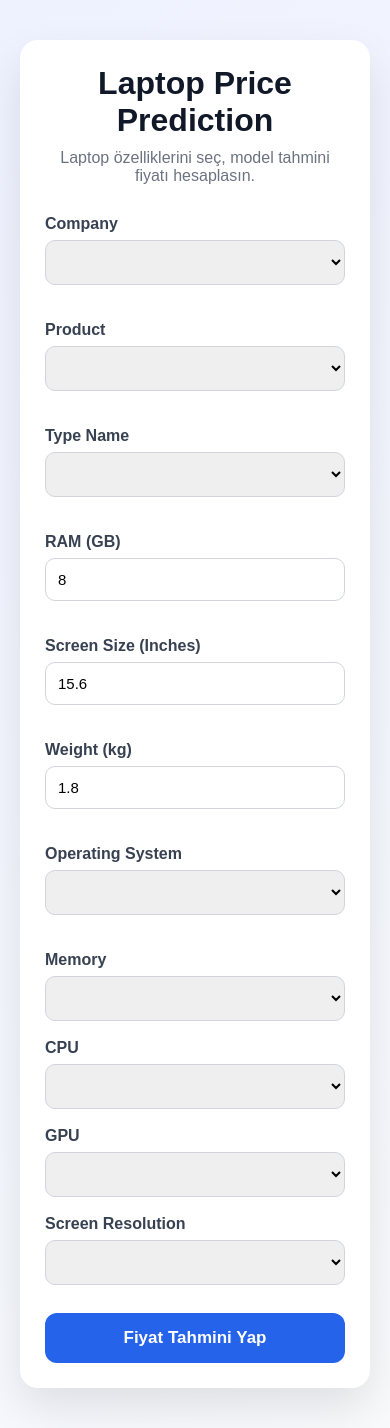
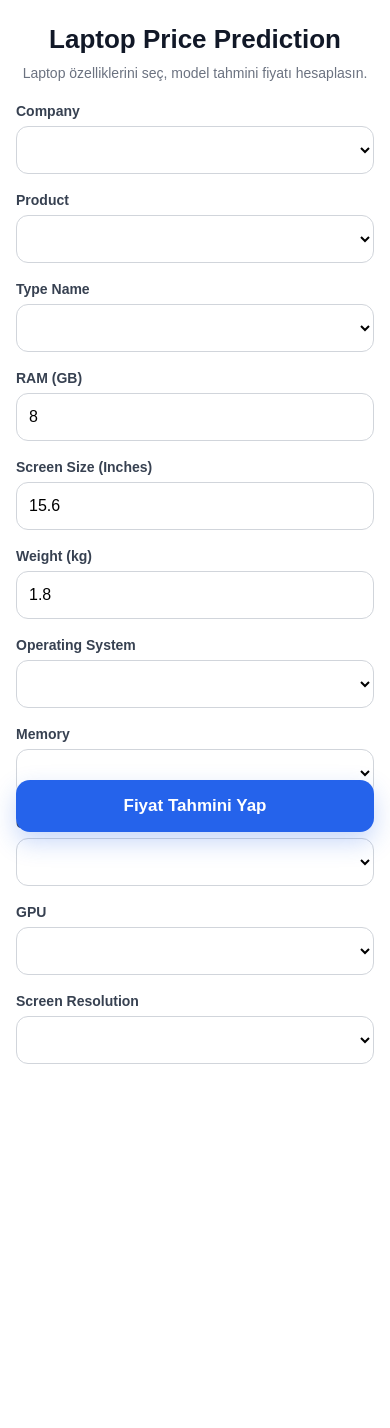
Before and after one commit to zeynepcelik1717/laptop-price-prediction, a FastAPI app: page / in a window 390 px wide. After the commit the page ends 1064 px from the top, so only its background shows below. Run offline with FastAPI, Linux system fonts and the light colour scheme; lists and menus that the app fills with data are empty; parts of the project's set-up code (start-up, migrations or seed data) failed here and were passed over.

Commit message:
Improve mobile responsive design

```diff
--- a/static/style.css
+++ b/static/style.css
@@ -11,17 +11,16 @@ body {
 
 .page {
     min-height: 100vh;
-    display: flex;
-    justify-content: center;
-    align-items: flex-start;
-    padding: 40px 20px;
+    padding: 32px 16px;
 }
 
 .card {
-    width: 850px;
+    width: 100%;
+    max-width: 900px;
+    margin: 0 auto;
     background: white;
-    border-radius: 18px;
-    padding: 35px;
+    border-radius: 22px;
+    padding: 36px;
     box-shadow: 0 20px 45px rgba(0, 0, 0, 0.10);
 }
 
@@ -32,12 +31,13 @@ body {
 
 .header h1 {
     margin: 0;
-    font-size: 32px;
+    font-size: clamp(26px, 5vw, 38px);
 }
 
 .header p {
     color: #6b7280;
     margin-top: 10px;
+    font-size: clamp(14px, 3vw, 16px);
 }
 
 .grid {
@@ -60,15 +60,19 @@ label {
     font-weight: bold;
     margin-bottom: 7px;
     color: #374151;
+    font-size: 14px;
 }
 
 input,
 select {
+    width: 100%;
+    min-height: 46px;
     padding: 12px;
     border: 1px solid #d1d5db;
-    border-radius: 10px;
-    font-size: 15px;
+    border-radius: 12px;
+    font-size: 16px;
     outline: none;
+    background: white;
 }
 
 input:focus,
@@ -78,9 +82,10 @@ select:focus {
 
 button {
     width: 100%;
+    min-height: 52px;
     padding: 15px;
     border: none;
-    border-radius: 12px;
+    border-radius: 14px;
     background: #2563eb;
     color: white;
     font-size: 17px;
@@ -96,7 +101,7 @@ button:hover {
 .result {
     margin-top: 25px;
     padding: 22px;
-    border-radius: 14px;
+    border-radius: 16px;
     background: #ecfdf5;
     border: 1px solid #a7f3d0;
     text-align: center;
@@ -109,17 +114,54 @@ button:hover {
 }
 
 .result strong {
-    font-size: 30px;
+    font-size: clamp(24px, 6vw, 34px);
     color: #065f46;
 }
 
-@media (max-width: 700px) {
+/* Tablet */
+@media (max-width: 768px) {
+    .page {
+        padding: 20px 12px;
+    }
+
     .card {
-        width: 100%;
-        padding: 25px;
+        padding: 26px 18px;
+        border-radius: 18px;
     }
 
     .grid {
         grid-template-columns: 1fr;
+        gap: 0;
     }
 }
+
+/* Telefon */
+@media (max-width: 480px) {
+    .page {
+        padding: 0;
+        background: white;
+    }
+
+    .card {
+        min-height: 100vh;
+        border-radius: 0;
+        box-shadow: none;
+        padding: 24px 16px;
+    }
+
+    .header {
+        margin-bottom: 22px;
+    }
+
+    input,
+    select {
+        min-height: 48px;
+    }
+
+    button {
+        position: sticky;
+        bottom: 12px;
+        z-index: 10;
+        box-shadow: 0 10px 25px rgba(37, 99, 235, 0.25);
+    }
+}
```
